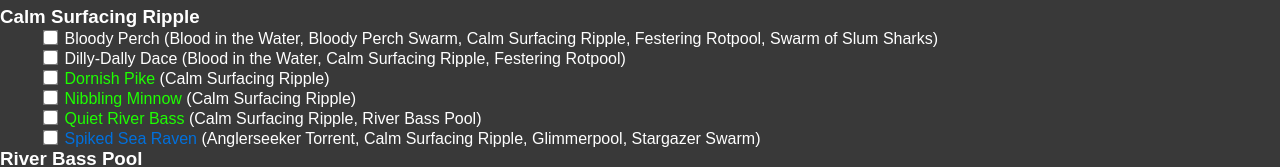
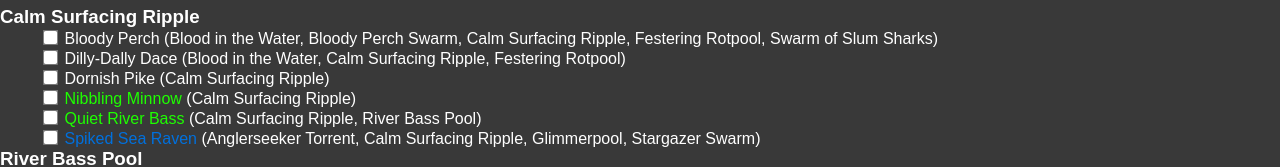
Before and after one commit to Markaronin/tww-fishing-derby, a SvelteKit app: page / in a window 1280 px wide. Shown: the part 341-508 px from the top of the page. Built offline with nearby package versions, Linux system fonts and the light colour scheme.

Commit message:
Fix rarity of Dornish Pike

```diff
--- a/src/routes/fish.ts
+++ b/src/routes/fish.ts
@@ -87,17 +87,17 @@ export let defaultFish: Fish[] = [
     rarity: "Common",
     weird: false,
   },
+  {
+    name: "Dornish Pike",
+    schools: ["Calm Surfacing Ripple"],
+    found: false,
+    rarity: "Common",
+    weird: false,
+  },
   // Uncommon fish
   {
     name: "Arathor Hammerfish",
     schools: ["Blood in the Water"],
-    found: false,
-    rarity: "Uncommon",
-    weird: false,
-  },
-  {
-    name: "Dornish Pike",
-    schools: ["Calm Surfacing Ripple"],
     found: false,
     rarity: "Uncommon",
     weird: false,
```
